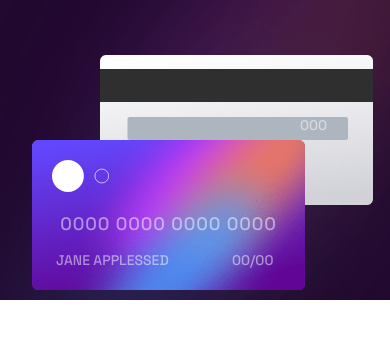
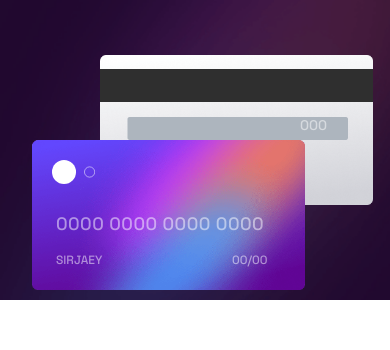
Before and after one commit to sirjaey/interactive-card-details, a React (Vite) app: page / in a window 390 px wide. Shown: the top 350 px of the page. Built offline with nearby package versions, Linux system fonts and the light colour scheme.

Commit message:
mobile-fix

```diff
--- a/src/App.jsx
+++ b/src/App.jsx
@@ -26,7 +26,7 @@ function Main() {
 
 	return (
 		<div className=" relative h-screen flex flex-col md:flex-row">
-			<div className="w-full h-[300px] mb-20 bg-[url('/images/bg-main-mobile.png')] bg-cover bg-no-repeat sm:w-full sm:h-[350px] md:bg-[url('/images/bg-main-desktop.png')] md:w-[30%] md:h-full">
+			<div className="w-full relative h-[300px] mb-20 bg-[url('/images/bg-main-mobile.png')] bg-cover bg-no-repeat sm:w-full sm:h-[350px] md:bg-[url('/images/bg-main-desktop.png')] md:w-[30%] md:h-full">
 				<Card
 					cardHolder={cardHolder}
 					cardNumber={cardNumber}
@@ -35,7 +35,7 @@ function Main() {
 				/>
 			</div>
 
-			<div className="w-full h-[300px] sm:h-[400px] md:h-full md:w-[70%]">
+			<div className="w-full h-[400px] sm:h-[400px] md:h-full md:w-[70%]">
 				<Form
 					setCardHolder={setCardHolder}
 					setCardNumber={setCardNumber}
@@ -52,10 +52,10 @@ function Main() {
 function Card({ cardHolder, cardNumber, expDate, cvc }) {
 	return (
 		<>
-			<div className="w-[70%] absolute top-20 left-25 h-[100px] flex items-center justify-center">
+			<div className="w-[70%] md:w-full absolute top-20 left-25 md:left-55 h-[100px] flex items-center justify-center">
 				<div className="relative">
 					<img src="./images/bg-card-back.png" alt="card-back" />
-					<div className="absolute top-15 left-50 text-white text-sm">
+					<div className="absolute top-15 left-50 md:top-20 md:left-65 text-white text-sm">
 						<input
 							type="text"
 							placeholder="000"
@@ -66,28 +66,28 @@ function Card({ cardHolder, cardNumber, expDate, cvc }) {
 					</div>
 				</div>
 			</div>
-			<div className="absolute top-35 left-8 w-[70%] flex items-center justify-center">
+			<div className="absolute top-35 left-8 md:left-35 w-[70%] md:w-full flex items-center justify-center">
 				<div className="relative">
 					<img src="./images/bg-card-front.png" alt="card-front" />
 
-					<div className="absolute top-5 left-5 w-[100px] h-[50px]">
-						<img src="./images/card-logo.svg" alt="card-logo" className="h-8" />
+					<div className="absolute top-5 left-5 w-[100px] h-[50px] ">
+						<img src="./images/card-logo.svg" alt="card-logo" className="h-6 md:h-10" />
 					</div>
-					<div className="absolute bottom-13 w-full left-0 right-0 text-white text-lg ">
+					<div className="absolute bottom-13 w-full left-0 right-0  text-white text-lg ">
 						<input
 							type="text"
 							placeholder="0000 0000 0000 0000"
 							value={cardNumber}
 							className="w-full
-								text-center tracking-wider px- bg-transparent border-none text-white placeholder:gray-300 focus:outline-none focus:ring-0"
+								text-cener md:text-left px-6 md:px-6 tracking-wide bg-transparent border-none text-white placeholder:gray-300 focus:outline-none focus:ring-0"
 							disabled
 						/>
 					</div>
 					<div className="absolute bottom-5 left-6 text-white text-sm">
 						<input
 							type="text"
-							placeholder="JANE APPLESSED"
-							className="w-full bg-transparent border-none placeholder:gray-300 focus:outline-none focus:ring-0"
+							placeholder="SIRJAEY"
+							className="w-full bg-transparent text-[12px] border-none placeholder:gray-300 focus:outline-none focus:ring-0"
 							value={cardHolder}
 							disabled
 							onChange={() => {}}
@@ -97,7 +97,7 @@ function Card({ cardHolder, cardNumber, expDate, cvc }) {
 						<input
 							type="text"
 							placeholder="00/00"
-							className="w-full bg-transparent border-none placeholder:gray-300 focus:outline-none focus:ring-0"
+							className="w-full text-[12px] bg-transparent border-none placeholder:gray-300 focus:outline-none focus:ring-0"
 							value={expDate}
 							disabled
 							onChange={() => {}}
@@ -143,7 +143,7 @@ function Form({
 
 	return (
 		<div className="flex flex-col items-center justify-center h-[300px] sm:h-[400px] md:h-full pt-0  sm:pt-6 md:pt-0">
-			<form className="w-full px-4 max-w-sm  bg-white rounded-lg">
+			<form className="w-full px-4 max-w-sm bg-white rounded-lg">
 				<label htmlFor="CARDHOLDER NAME">
 					<span className="block text-[14px] text-[hsl(278,68%,24%)] mb-2">
 						CARDHOLDER NAME
```
